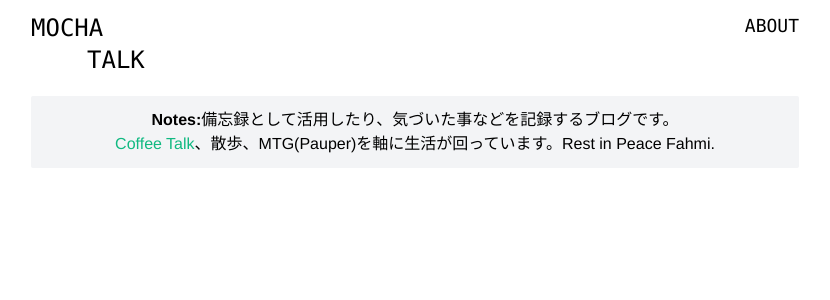
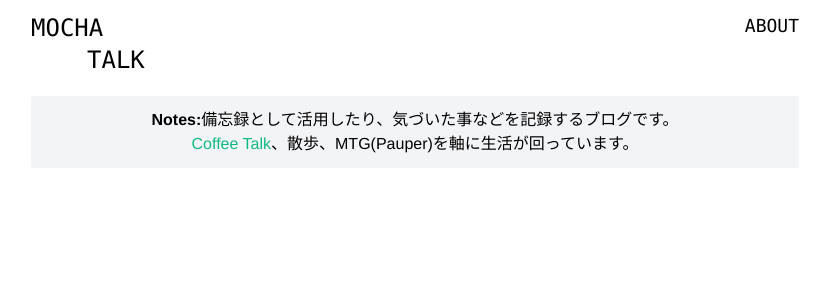
Before and after one commit to shrkhch/blog, a Next.js app: page /about in a window 1280 px wide. Shown: the top 300 px of the page, without its empty margins (225-1055 px from the left). Built offline with nearby package versions, Linux system fonts and the light colour scheme.

Commit message:
fix about

```diff
--- a/pages/about/index.js
+++ b/pages/about/index.js
@@ -24,7 +24,7 @@ export default function About () {
                     </div>
                     <div>
                     <a href="https://store.steampowered.com/app/914800/Coffee_Talk/?l=japanese" className="text-emerald-500">Coffee Talk</a>
-                    、散歩、MTG(Pauper)を軸に生活が回っています。Rest in Peace Fahmi.
+                    、散歩、MTG(Pauper)を軸に生活が回っています。
                     </div>
                     <div></div>
             </div>
```
